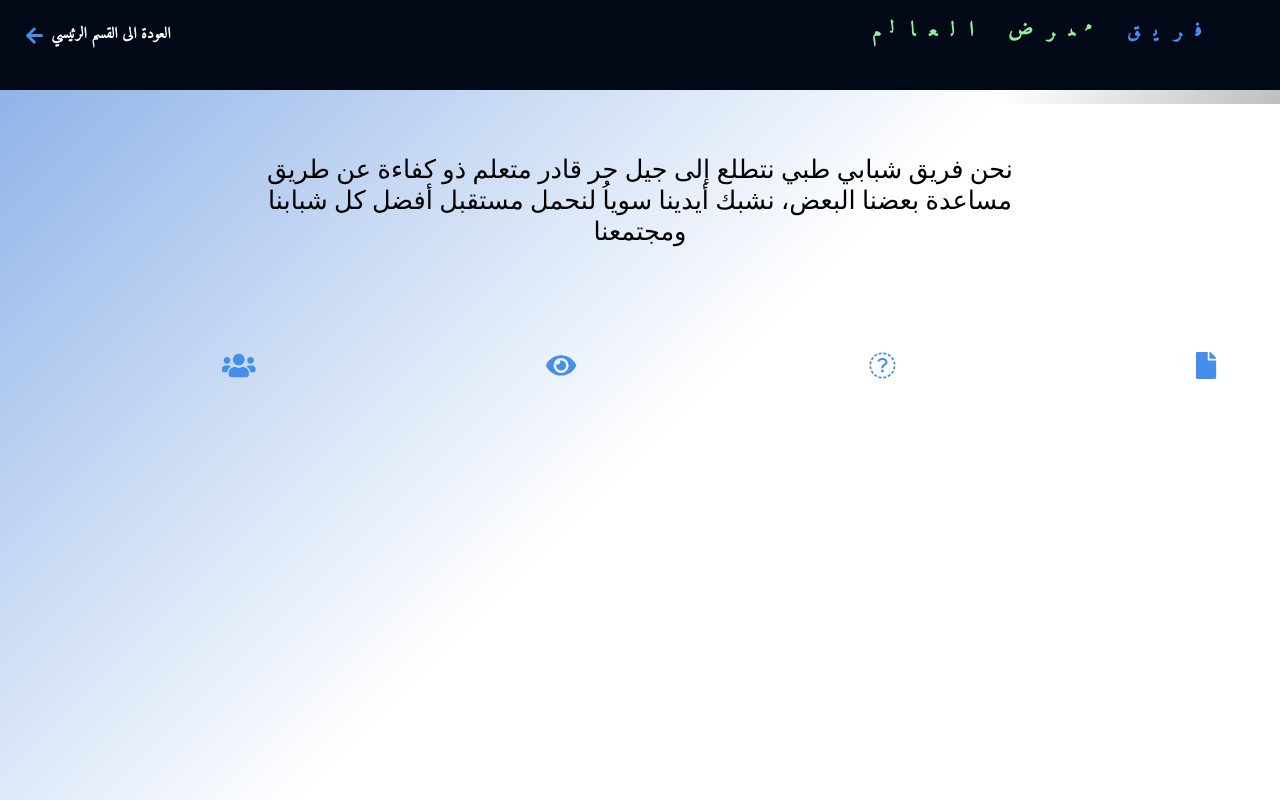
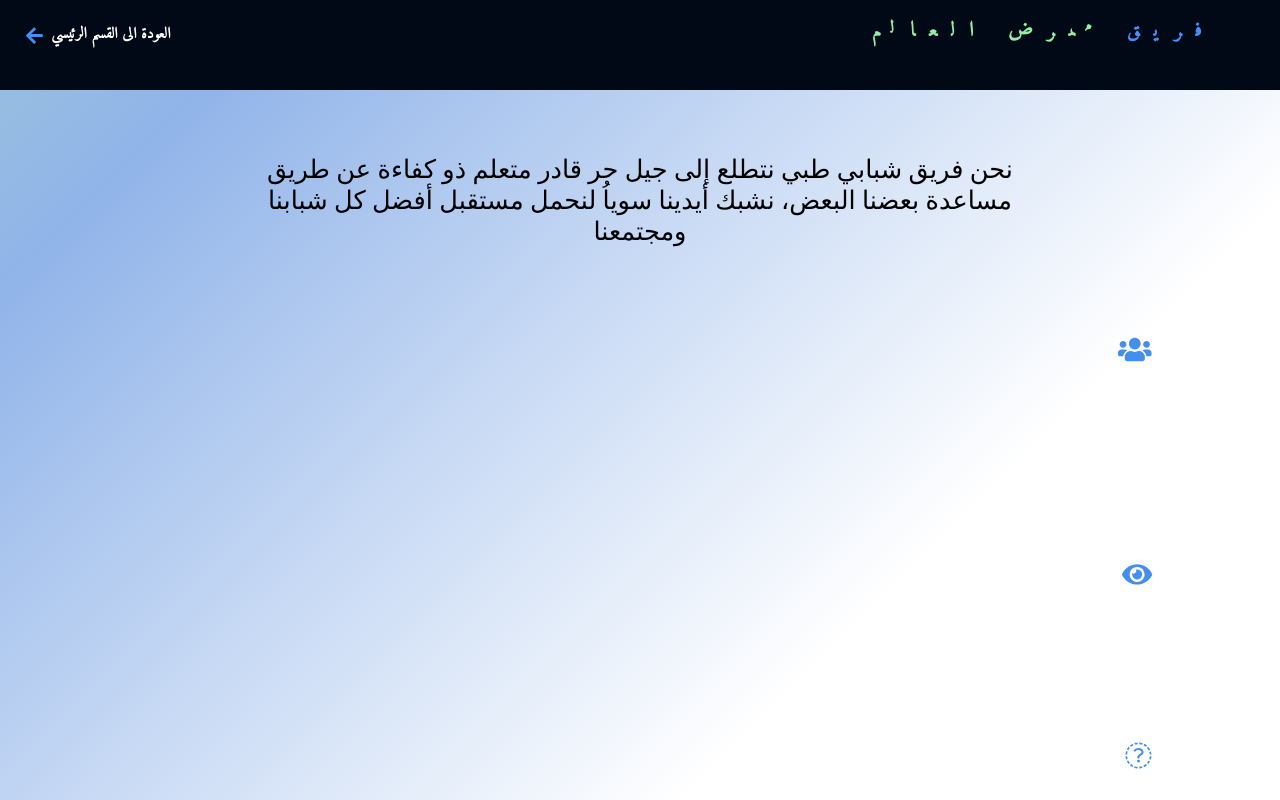
Before and after one commit to yaqootturman/nurse-of-the-world, a React (Create React App) app in the folder client/: page /home/details-about-us in a window 1280 px wide. Shown: the top 800 px of the page. Built offline with nearby package versions, Linux system fonts and the light colour scheme; a web font is replaced by a local one.

Commit message:
change the icons style

```diff
--- a/client/src/Components/ChangeableComponents/FirstUISection/MainPageForFirstSection/firstdivmainpage.css
+++ b/client/src/Components/ChangeableComponents/FirstUISection/MainPageForFirstSection/firstdivmainpage.css
@@ -1,11 +1,9 @@
 .all-page{
-    height:50vw;
+    height:110vw;
 
 }
 .div-second{
     margin-top: -5vh;
-    width: 100%;
-    height: 100vh;
     font-family: 'Aref Ruqaa', serif;
     background: linear-gradient(-45deg, #0000 0%, #448EFF 13%, #0000 25%, white 38%, rgb(145, 180, 233) 50%, rgb(173, 230, 182) 62%, white 75%, #0000 87%, #448EFF 100%);;
     background-size: 400% 400%;
@@ -33,16 +31,14 @@
 
 }
 .icons{
-    padding-top: 10vh;
     display: grid;
-    grid-template-columns: auto auto auto auto;
-
+    text-align: right;
+    margin-left: 70vw;
 }
 .icons .first-icon ,.icons .second-icon , .icons .third-icon , .icons .fourth-icon{
     font-size: 0.7vw;
     width:20vw;
-    height: 10vh;
-    text-align: right;
+    margin-top: 5vw;
 
 
 }
```
